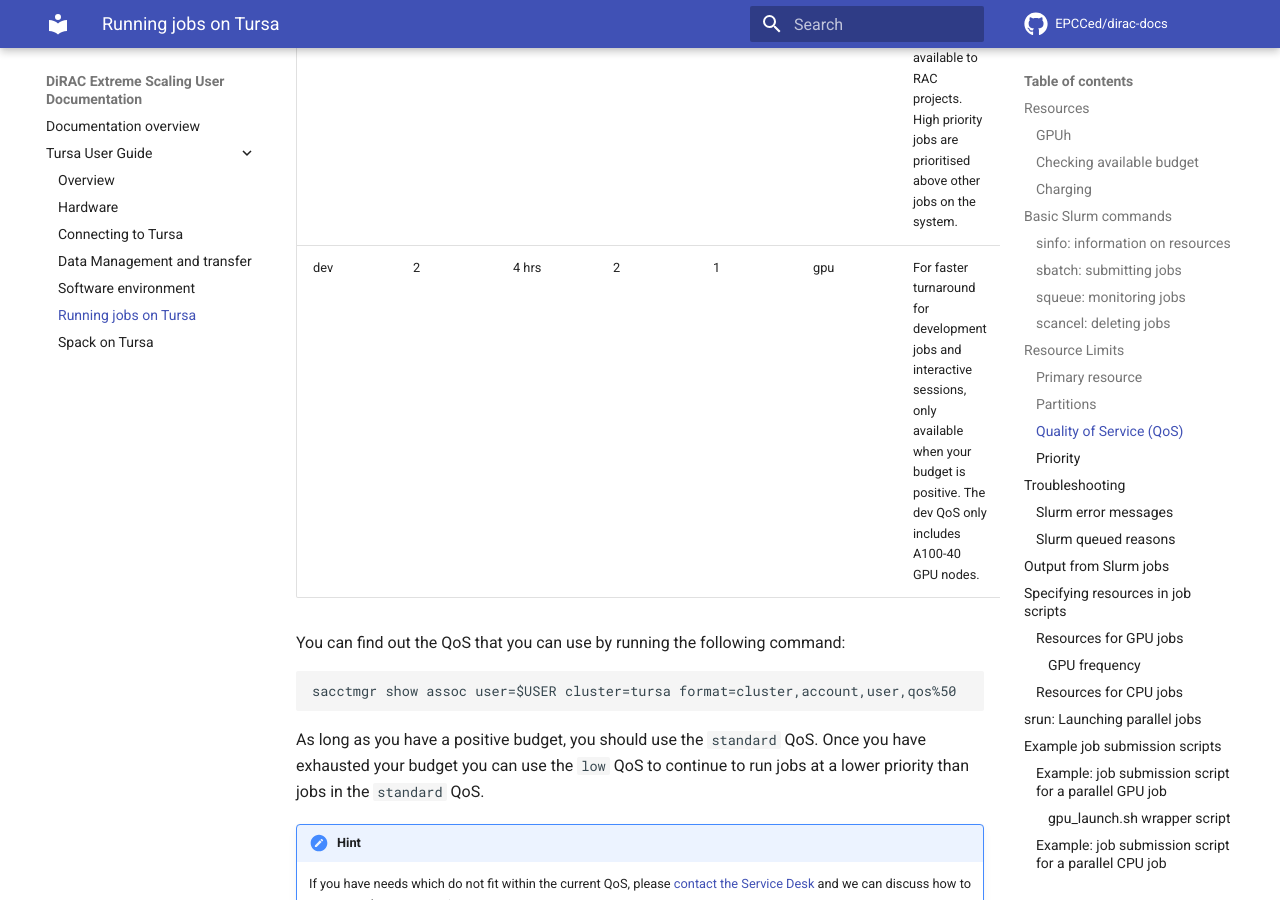
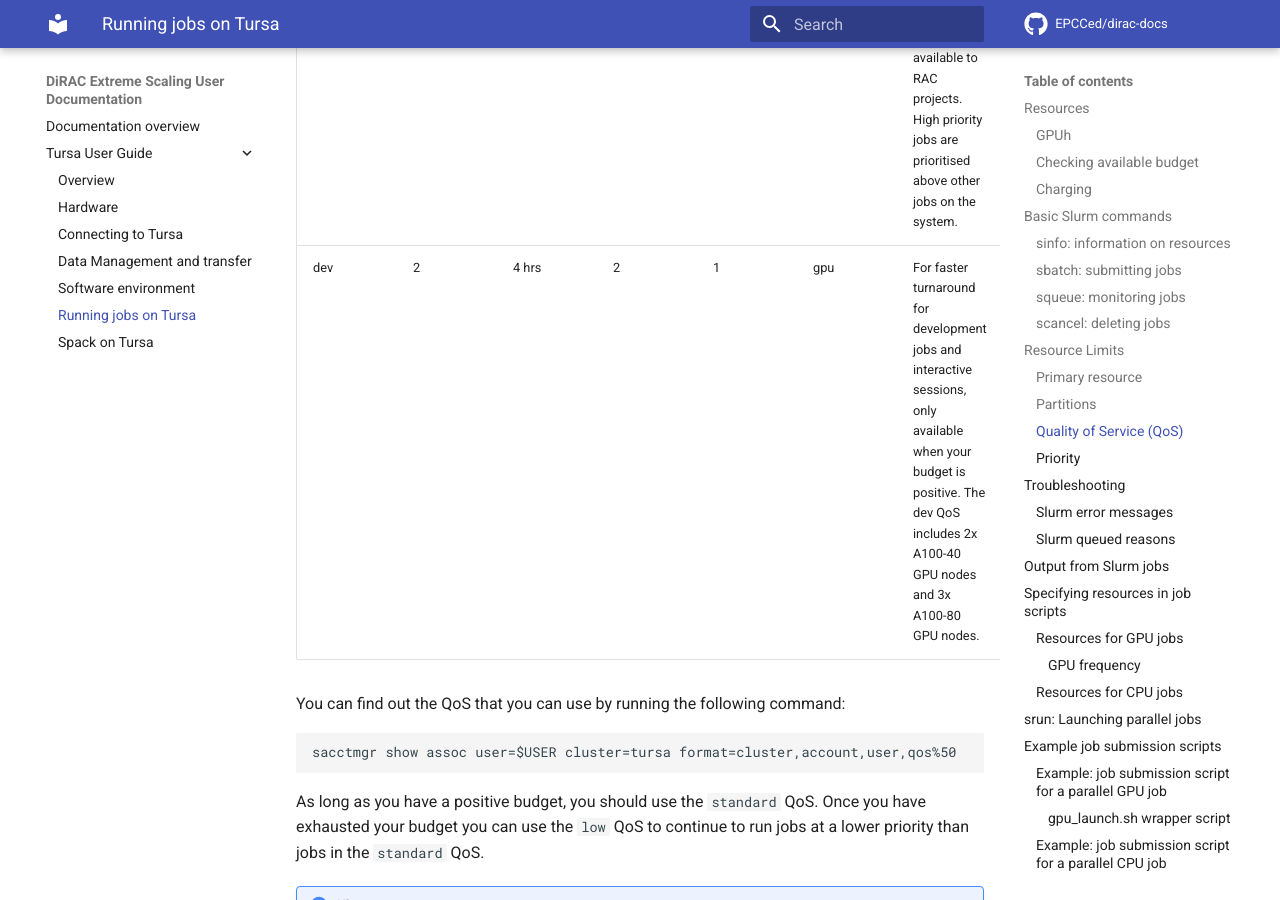
Before and after one commit to EPCCed/dirac-docs, an MkDocs documentation site: the page built from docs/tursa-user-guide/scheduler.md, in a window 1280 px wide and 900 px high, scrolled down 5743 px. Built offline with MkDocs 1.6.1 and Material for MkDocs 9.7.7, drawn with Linux system fonts in a browser that asks for light colours; comment, search, counter and statistics services are not loaded.

Commit message:
Update scheduler.md

```diff
--- a/docs/tursa-user-guide/scheduler.md
+++ b/docs/tursa-user-guide/scheduler.md
@@ -195,7 +195,7 @@ lists the active QoS on Tursa.
 | standard   | 128                | 48 hrs       | Max. 128 jobs per user | Max. 128 nodes per user, max. 32 jobs per user | gpu, gpu-a100-40, gpu-a100-80, cpu     | Only jobs sizes that are powers of 2 nodes are allowed (i.e. 1, 2, 4, 8, 16, 32 nodes), only available when your budget is positive. |
 | low        | 32                | 24 hrs       | 4           | 4            | gpu, gpu-a100-40, gpu-a100-40, cpu     | Only jobs sizes that are powers of 2 nodes are allowed (i.e. 1, 2, 4, 8, 16, 32 nodes), only available when your budget is zero or negative |
 | high   | 128                | 48 hrs       | Max. 128 jobs per user | Max. 128 nodes per user, max. 32 jobs per user | gpu, gpu-a100-40, gpu-a100-80     | Only jobs sizes that are powers of 2 nodes are allowed (i.e. 1, 2, 4, 8, 16, 32 nodes), only available when you have access to "dpXYZ-high" budget and the budget is positive. Only available to RAC projects. High priority jobs are prioritised above other jobs on the system. |
-| dev        | 2                | 4 hrs       | 2           | 1            | gpu     | For faster turnaround for development jobs and interactive sessions, only available when your budget is positive. The dev QoS only includes A100-40 GPU nodes.  |
+| dev        | 2                | 4 hrs       | 2           | 1            | gpu     | For faster turnaround for development jobs and interactive sessions, only available when your budget is positive. The dev QoS includes 2x A100-40 GPU nodes and 3x A100-80 GPU nodes.  |
 
 You can find out the QoS that you can use by running the following
 command:
```
